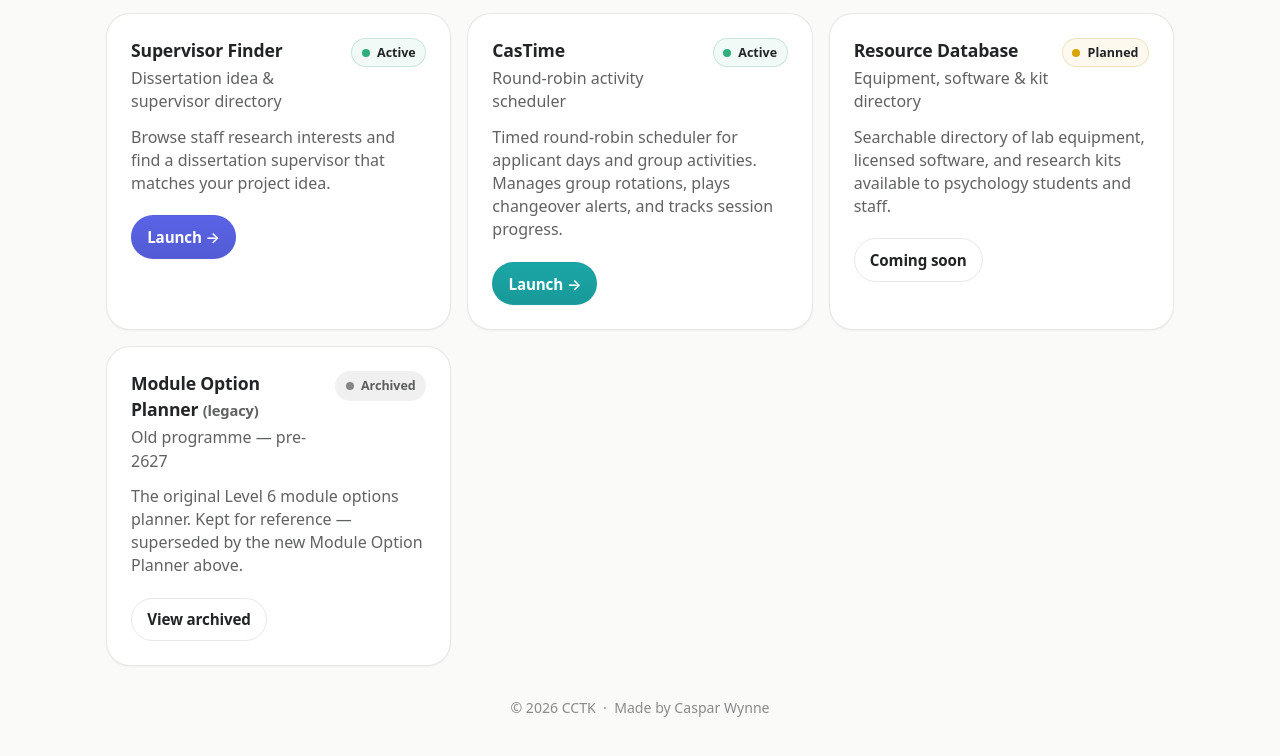
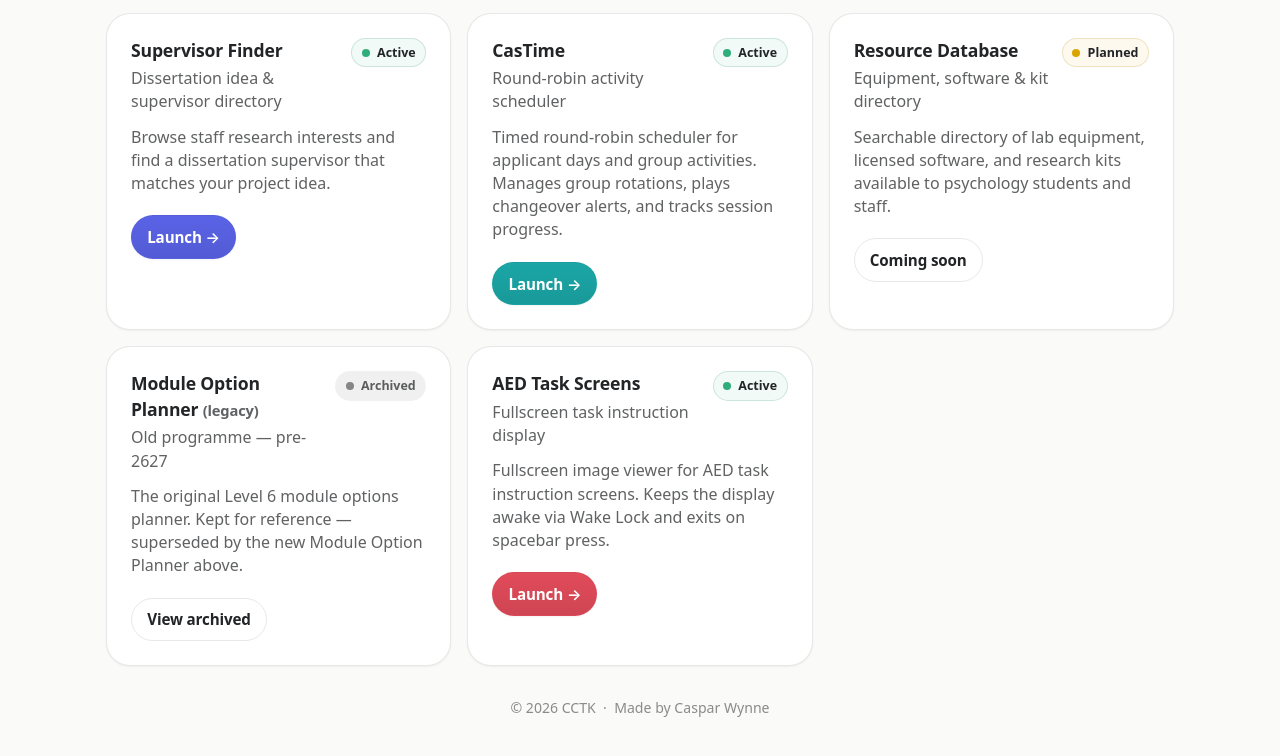
Before and after one commit to casWynne/psychactivities2, a plain HTML site: page index.html in a window 1280 px wide. Shown: the part 522-1278 px from the top of the page. Drawn offline with Linux system fonts and the light colour scheme.

Commit message:
Add AED Task Screens to index.html
Added AED Task Screens section with details and launch button.

```diff
--- a/index.html
+++ b/index.html
@@ -179,7 +179,27 @@
           </div>
         </div>
       </article>
-
+<!-- AED Task Screens -->
+      <article class="cctk-card cctk-tool cctk-col-4" data-accent="red">
+        <div class="cctk-card__inner cctk-stack">
+          <div class="cctk-tool__top">
+            <div>
+              <h2 class="cctk-tool__name">AED Task Screens</h2>
+              <p class="cctk-tool__tagline">Fullscreen task instruction display</p>
+            </div>
+            <span class="cctk-badge" data-status="active">
+              <span class="cctk-dot"></span> Active
+            </span>
+          </div>
+          <p class="cctk-tool__desc">
+            Fullscreen image viewer for AED task instruction screens. Keeps the display
+            awake via Wake Lock and exits on spacebar press.
+          </p>
+          <div class="cctk-tool__actions">
+            <a href="aed-task-screens/index.html" class="cctk-btn cctk-btn--primary" data-accent="red">Launch →</a>
+          </div>
+        </div>
+      </article>
     </div>
 
     <footer class="cctk-footer">
```
